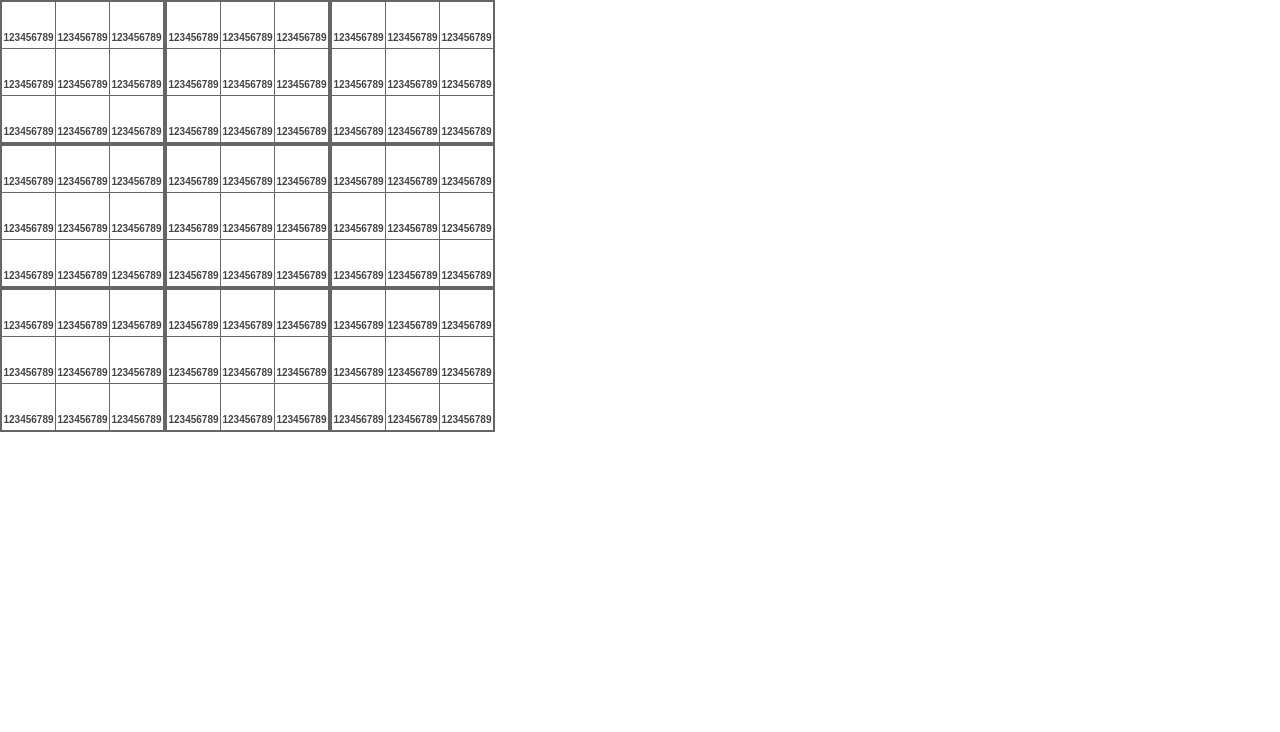
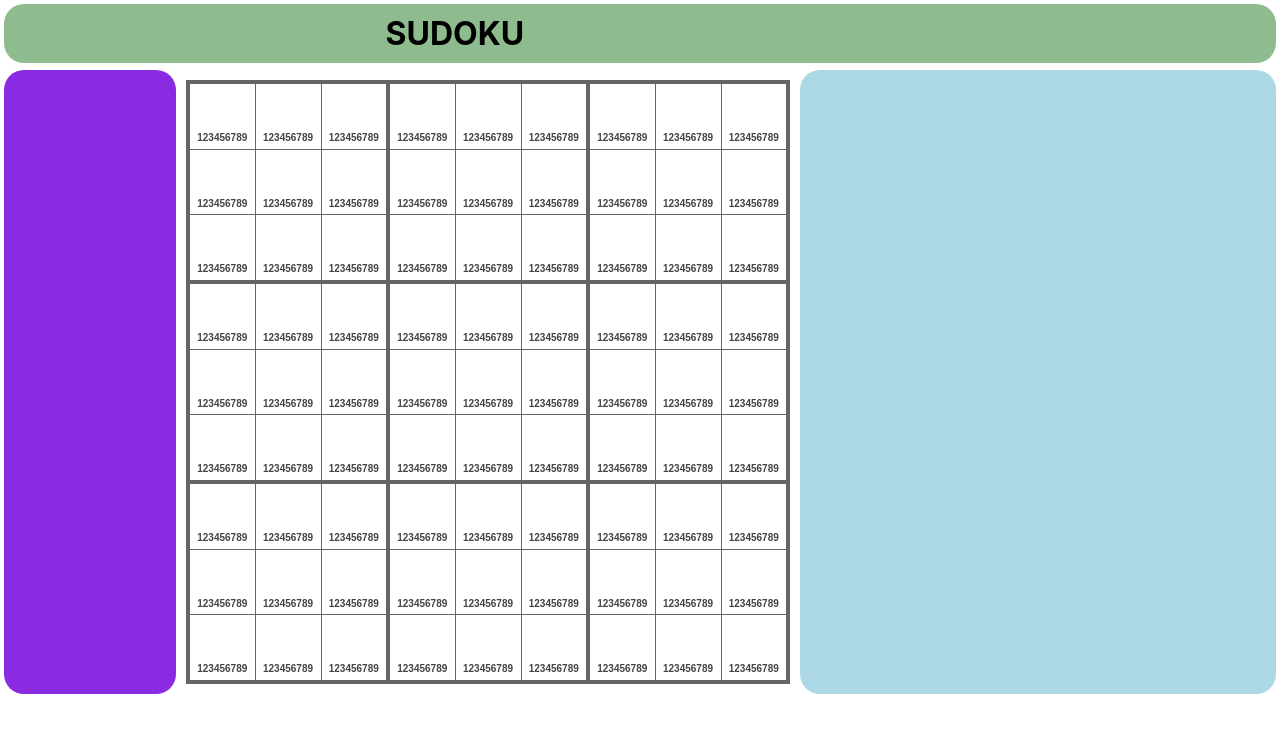
Before and after one commit to dorobisz/sudoku, a React (Create React App) app: page / in a window 1280 px wide. Shown: the top 732 px of the page. Built offline with nearby package versions, Linux system fonts and the light colour scheme.

Commit message:
preaper sudoku html template

```diff
--- a/src/App.css
+++ b/src/App.css
@@ -1,18 +1,85 @@
+* {
+	box-sizing: border-box;
+  }
+
+  html, body {
+	height: 100%;
+  }
+
+.content {
+	overflow: auto;
+	display: flex;
+	flex-wrap: wrap;
+}
+
+.contentHeader {
+	width: 100%;
+	background-color: darkseagreen;
+	border-radius: 20px;
+	margin:4px;
+}
+
+.contentHeader h1 {
+	margin-top: 10px;
+	margin-bottom: 10px;
+	margin-left: 30%;
+
+}
+
+.leftPanel {
+	width: 20%;
+	flex:1;
+	background-color: blueviolet;
+	margin-left: 4px;
+}
+
+.main {
+	padding: 0px;
+	width: 60%;
+	flex:3;
+}
+
+.rightPanel {
+	background-color: lightblue;
+	padding: 10px 15px;
+	width: 20%;
+	flex:3;
+	margin-right: 4px;
+
+
+}
+
+.leftPanel, .main, .rightPanel {
+	margin-top: 3px;
+	border-radius: 20px;
+    padding: 10px;
+}
+
 
 .Sudoku {
-		width: 500px;
-		height: 500px;
+	background-color: #666;
+    margin: 0px;
+    padding: 0px;
+    border: 2px solid #666;
+    width: 604px;
+    height: 604px;
+    border-collapse: collapse;
+	margin: auto;
+
 }
 
 .SudokuBlock {
     float: left;
+	background-color: white;
     border: 2px solid #666;
     border-collapse: collapse;
     font-size: 18px;
     line-height: 15px;
     padding: 0px;
     margin: 0px;
-    width: 33%;
+    width: 200px;
+    height: 200px;
+
 }
 
 .SudokuCell {
@@ -27,12 +94,12 @@
 
 .SudokuCell .InputValue {
 	border: 0px;
-	width: 25px;
-	height: 25px;
+	width: 33px;
+	height: 33px;
 	text-align: center;
-	margin: 0px;
+	margin: 5px;
 	padding: 0px;
-	font-size: 18px;
+	font-size: 20px;
 	font-weight: 600;
   -webkit-box-sizing: border-box;
 	-moz-box-sizing: border-box;
--- a/src/App.tsx
+++ b/src/App.tsx
@@ -7,7 +7,14 @@ import sudokuInitialState from './redux/sudokuInitialState';
 function App() {
   const sudoku = sudokuInitialState();
   return (
-    <Sudoku sudoku={sudoku} />
+    <div className="content">
+      <div className="contentHeader"><h1>SUDOKU</h1></div>
+      <div className="leftPanel"></div>
+      <div className="main">
+        <Sudoku sudoku={sudoku} />
+      </div>
+      <div className="rightPanel"></div>
+    </div>
   );
 }
 
```
Lines whose indentation alone changed are shown as unchanged.
